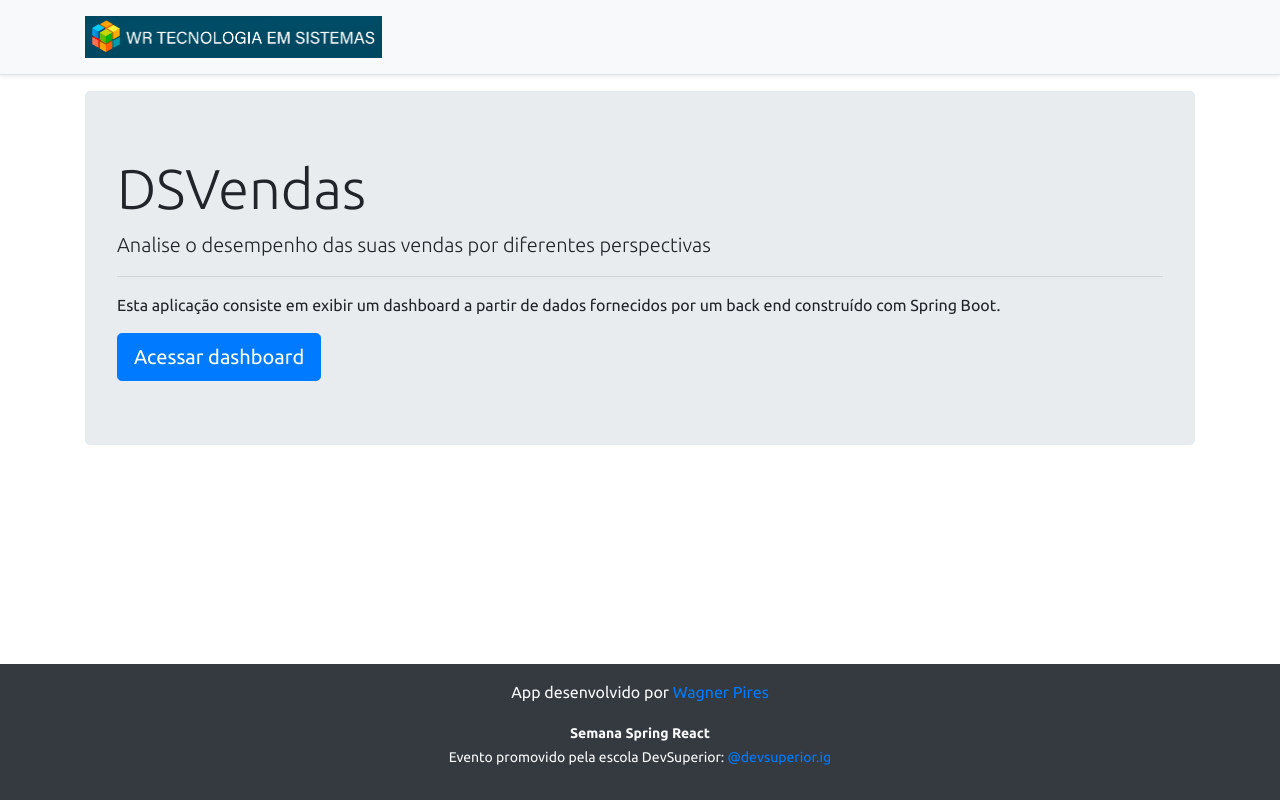
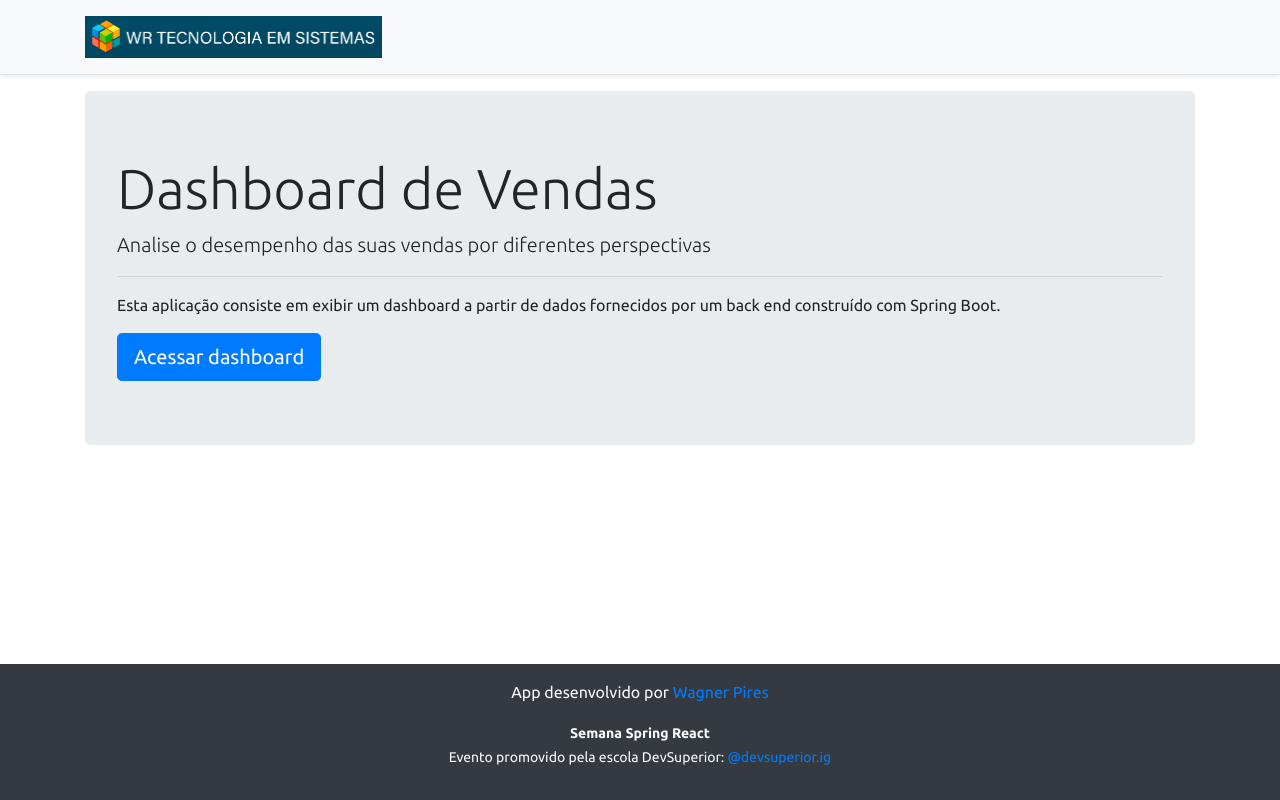
Before and after one commit to wagnerpires/projeto-sds3, a React (Create React App) app in the folder frontend/: page / in a window 1280 px wide. Built offline with nearby package versions, Linux system fonts and the light colour scheme; no server answers.

Commit message:
Alterações na página principal

```diff
--- a/frontend/src/pages/Home/index.tsx
+++ b/frontend/src/pages/Home/index.tsx
@@ -8,7 +8,7 @@ const Home = () => {
       <NavBar />
       <div className="container">
         <div className="jumbotron">
-          <h1 className="display-4">DSVendas</h1>
+          <h1 className="display-4">Dashboard de Vendas</h1>
           <p className="lead">Analise o desempenho das suas vendas por diferentes perspectivas</p>
           <hr />
           <p>Esta aplicação consiste em exibir um dashboard a partir de dados fornecidos por um back end construído com Spring Boot.</p>
```
